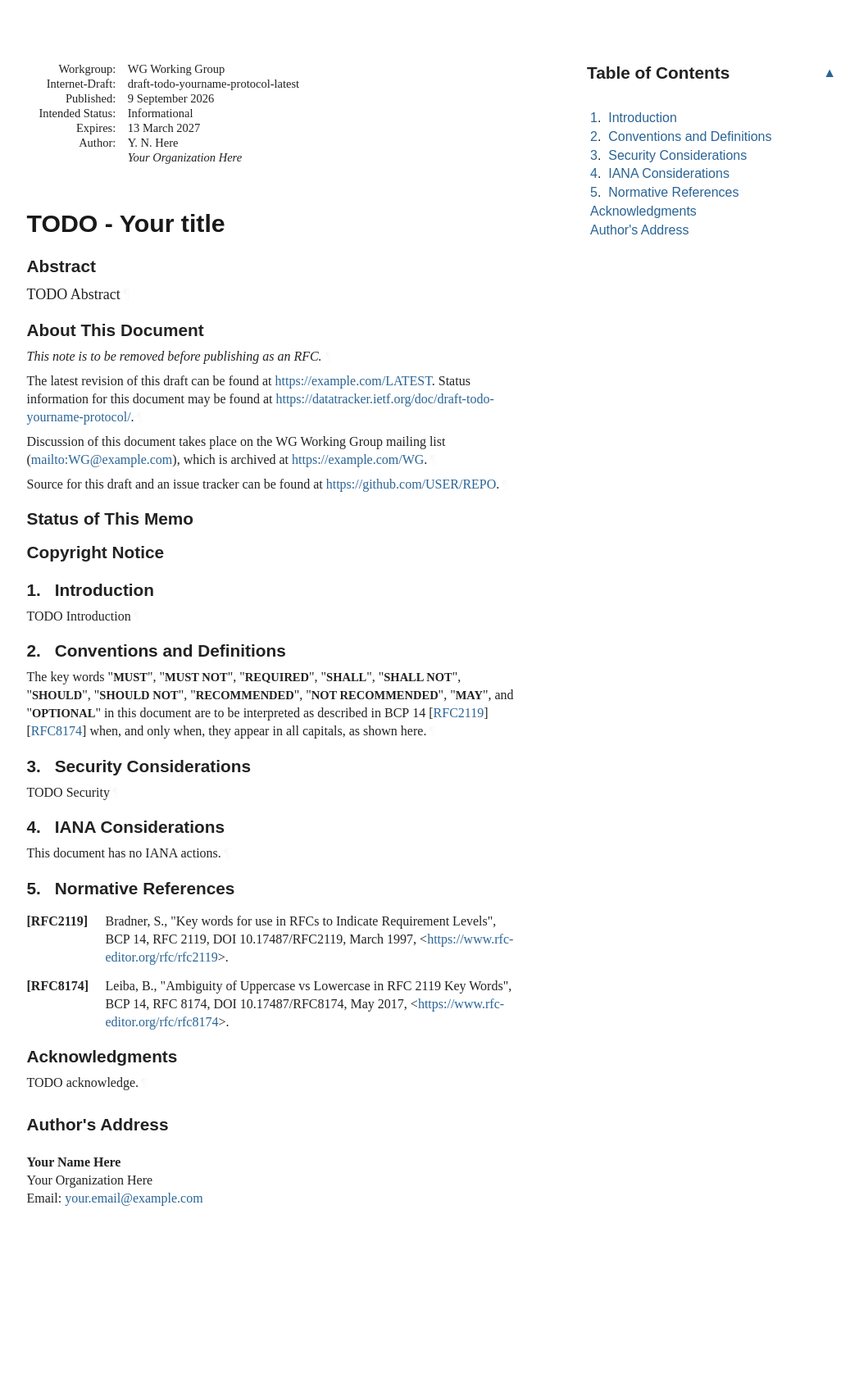
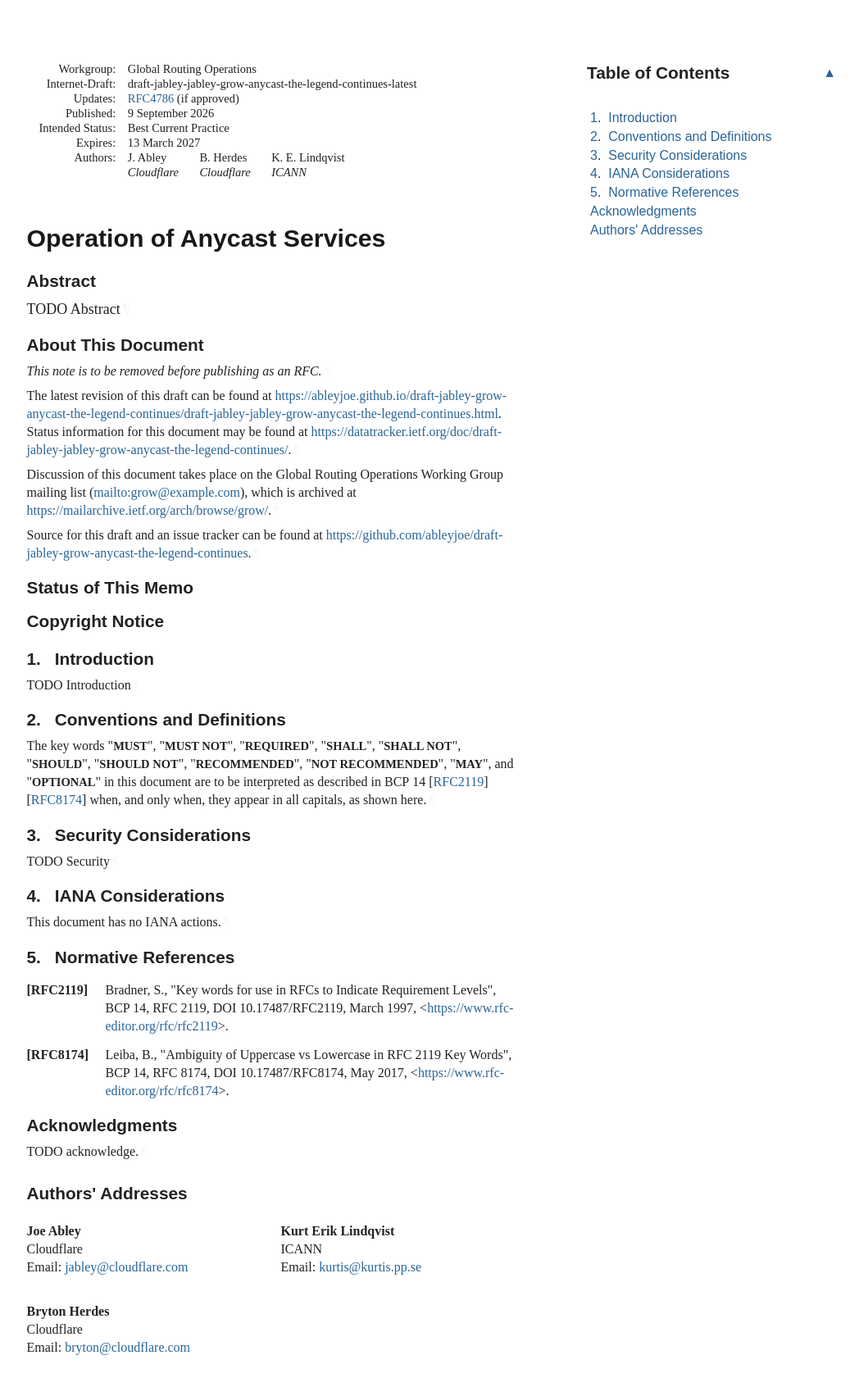
Before and after one commit to ableyjoe/draft-jabley-grow-anycast-the-legend-continues, a plain HTML site: page draft-jabley-jabley-grow-anycast-the-legend-continues.html in a window 1280 px wide. Shown: the whole page at 82% size, without its empty margins (92-1140 px from the left). Before the commit the page ends 1564 px from the top, so only its background shows below. Drawn offline with Linux system fonts and the light colour scheme; a web font is replaced by a local one.

Commit message:
Script updating gh-pages from d8bf6e8. [ci skip]

```diff
--- a/draft-jabley-jabley-grow-anycast-the-legend-continues.html
+++ b/draft-jabley-jabley-grow-anycast-the-legend-continues.html
@@ -4,16 +4,17 @@
 <meta charset="utf-8">
 <meta content="Common,Latin" name="scripts">
 <meta content="initial-scale=1.0" name="viewport">
-<title>TODO - Your title</title>
-<meta content="Your Name Here" name="author">
+<title>Operation of Anycast Services</title>
+<meta content="Joe Abley" name="author">
+<meta content="Bryton Herdes" name="author">
+<meta content="Kurt Erik Lindqvist" name="author">
 <meta content="
        TODO Abstract
     " name="description">
 <meta content="xml2rfc 3.34.0" name="generator">
-<meta content="next generation" name="keyword">
-<meta content="unicorn" name="keyword">
-<meta content="AI-native" name="keyword">
-<meta content="draft-todo-yourname-protocol-latest" name="ietf.draft">
+<meta content="anycast" name="keyword">
+<meta content="routing" name="keyword">
+<meta content="draft-jabley-jabley-grow-anycast-the-legend-continues-latest" name="ietf.draft">
 <!-- Generator version information:
   xml2rfc 3.34.0
     Python 3.14.7
@@ -1042,11 +1043,11 @@ svg {
 <table class="ears">
 <thead><tr>
 <td class="left">Internet-Draft</td>
-<td class="center">TODO - Abbreviation</td>
+<td class="center">Operation of Anycast Services</td>
 <td class="right">September 2026</td>
 </tr></thead>
 <tfoot><tr>
-<td class="left">Here</td>
+<td class="left">Abley, et al.</td>
 <td class="center">Expires 13 March 2027</td>
 <td class="right">[Page]</td>
 </tr></tfoot>
@@ -1055,27 +1056,38 @@ svg {
 <div id="internal-metadata" class="document-information">
 <dl id="identifiers">
 <dt class="label-workgroup">Workgroup:</dt>
-<dd class="workgroup">WG Working Group</dd>
+<dd class="workgroup">Global Routing Operations</dd>
 <dt class="label-internet-draft">Internet-Draft:</dt>
-<dd class="internet-draft">draft-todo-yourname-protocol-latest</dd>
+<dd class="internet-draft">draft-jabley-jabley-grow-anycast-the-legend-continues-latest</dd>
+<dt class="label-updates">Updates:</dt>
+<dd class="updates">
+<a href="https://www.rfc-editor.org/rfc/rfcRFC4786" class="eref">RFC4786</a> (if approved)</dd>
 <dt class="label-published">Published:</dt>
 <dd class="published">
 <time datetime="2026-09-09" class="published">9 September 2026</time>
     </dd>
 <dt class="label-intended-status">Intended Status:</dt>
-<dd class="intended-status">Informational</dd>
+<dd class="intended-status">Best Current Practice</dd>
 <dt class="label-expires">Expires:</dt>
 <dd class="expires"><time datetime="2027-03-13">13 March 2027</time></dd>
-<dt class="label-authors">Author:</dt>
+<dt class="label-authors">Authors:</dt>
 <dd class="authors">
 <div class="author">
-      <div class="author-name">Y. N. Here</div>
-<div class="org">Your Organization Here</div>
+      <div class="author-name">J. Abley</div>
+<div class="org">Cloudflare</div>
+</div>
+<div class="author">
+      <div class="author-name">B. Herdes</div>
+<div class="org">Cloudflare</div>
+</div>
+<div class="author">
+      <div class="author-name">K. E. Lindqvist</div>
+<div class="org">ICANN</div>
 </div>
 </dd>
 </dl>
 </div>
-<h1 id="title">TODO - Your title</h1>
+<h1 id="title">Operation of Anycast Services</h1>
 <section id="section-abstract">
       <h2 id="abstract"><a href="#abstract" class="selfRef">Abstract</a></h2>
 <p id="section-abstract-1">TODO Abstract<a href="#section-abstract-1" class="pilcrow">¶</a></p>
@@ -1086,14 +1098,14 @@ svg {
       </h2>
 <p id="section-note.1-1">This note is to be removed before publishing as an RFC.<a href="#section-note.1-1" class="pilcrow">¶</a></p>
 <p id="section-note.1-2">
-        The latest revision of this draft can be found at <span><a href="https://example.com/LATEST">https://example.com/LATEST</a></span>.
-        Status information for this document may be found at <span><a href="https://datatracker.ietf.org/doc/draft-todo-yourname-protocol/">https://datatracker.ietf.org/doc/draft-todo-yourname-protocol/</a></span>.<a href="#section-note.1-2" class="pilcrow">¶</a></p>
+        The latest revision of this draft can be found at <span><a href="https://ableyjoe.github.io/draft-jabley-grow-anycast-the-legend-continues/draft-jabley-jabley-grow-anycast-the-legend-continues.html">https://ableyjoe.github.io/draft-jabley-grow-anycast-the-legend-continues/draft-jabley-jabley-grow-anycast-the-legend-continues.html</a></span>.
+        Status information for this document may be found at <span><a href="https://datatracker.ietf.org/doc/draft-jabley-jabley-grow-anycast-the-legend-continues/">https://datatracker.ietf.org/doc/draft-jabley-jabley-grow-anycast-the-legend-continues/</a></span>.<a href="#section-note.1-2" class="pilcrow">¶</a></p>
 <p id="section-note.1-3">
         Discussion of this document takes place on the
-        WG Working Group mailing list (<span><a href="mailto:WG@example.com">mailto:WG@example.com</a></span>),
-        which is archived at <span><a href="https://example.com/WG">https://example.com/WG</a></span>.<a href="#section-note.1-3" class="pilcrow">¶</a></p>
+        Global Routing Operations Working Group mailing list (<span><a href="mailto:grow@example.com">mailto:grow@example.com</a></span>),
+        which is archived at <span><a href="https://mailarchive.ietf.org/arch/browse/grow/">https://mailarchive.ietf.org/arch/browse/grow/</a></span>.<a href="#section-note.1-3" class="pilcrow">¶</a></p>
 <p id="section-note.1-4">Source for this draft and an issue tracker can be found at
-        <span><a href="https://github.com/USER/REPO">https://github.com/USER/REPO</a></span>.<a href="#section-note.1-4" class="pilcrow">¶</a></p>
+        <span><a href="https://github.com/ableyjoe/draft-jabley-grow-anycast-the-legend-continues">https://github.com/ableyjoe/draft-jabley-grow-anycast-the-legend-continues</a></span>.<a href="#section-note.1-4" class="pilcrow">¶</a></p>
 </section>
 <div id="status-of-memo">
 <section id="section-boilerplate.1">
@@ -1162,7 +1174,7 @@ svg {
             <p id="section-toc.1-1.6.1"><a href="#appendix-A" class="auto internal xref"></a><a href="#name-acknowledgments" class="internal xref">Acknowledgments</a></p>
 </li>
           <li class="compact toc ulBare ulEmpty" id="section-toc.1-1.7">
-            <p id="section-toc.1-1.7.1"><a href="#appendix-B" class="auto internal xref"></a><a href="#name-authors-address" class="internal xref">Author's Address</a></p>
+            <p id="section-toc.1-1.7.1"><a href="#appendix-B" class="auto internal xref"></a><a href="#name-authors-addresses" class="internal xref">Authors' Addresses</a></p>
 </li>
         </ul>
 </nav>
@@ -1230,15 +1242,31 @@ appear in all capitals, as shown here.<a href="#section-2-1" class="pilcrow">¶<
 </div>
 <div id="authors-addresses">
 <section id="appendix-B">
-      <h2 id="name-authors-address">
-<a href="#name-authors-address" class="section-name selfRef">Author's Address</a>
+      <h2 id="name-authors-addresses">
+<a href="#name-authors-addresses" class="section-name selfRef">Authors' Addresses</a>
       </h2>
 <address class="vcard">
-        <div dir="auto" class="left"><span class="fn nameRole">Your Name Here</span></div>
-<div dir="auto" class="left"><span class="org">Your Organization Here</span></div>
+        <div dir="auto" class="left"><span class="fn nameRole">Joe Abley</span></div>
+<div dir="auto" class="left"><span class="org">Cloudflare</span></div>
 <div class="email">
 <span>Email:</span>
-<a href="mailto:your.email@example.com" class="email">your.email@example.com</a>
+<a href="mailto:jabley@cloudflare.com" class="email">jabley@cloudflare.com</a>
+</div>
+</address>
+<address class="vcard">
+        <div dir="auto" class="left"><span class="fn nameRole">Bryton Herdes</span></div>
+<div dir="auto" class="left"><span class="org">Cloudflare</span></div>
+<div class="email">
+<span>Email:</span>
+<a href="mailto:bryton@cloudflare.com" class="email">bryton@cloudflare.com</a>
+</div>
+</address>
+<address class="vcard">
+        <div dir="auto" class="left"><span class="fn nameRole">Kurt Erik Lindqvist</span></div>
+<div dir="auto" class="left"><span class="org">ICANN</span></div>
+<div class="email">
+<span>Email:</span>
+<a href="mailto:kurtis@kurtis.pp.se" class="email">kurtis@kurtis.pp.se</a>
 </div>
 </address>
 </section>
```
Also changed, not shown: index.html (+2 -2 lines), draft-jabley-jabley-grow-anycast-the-legend-continues.txt.
